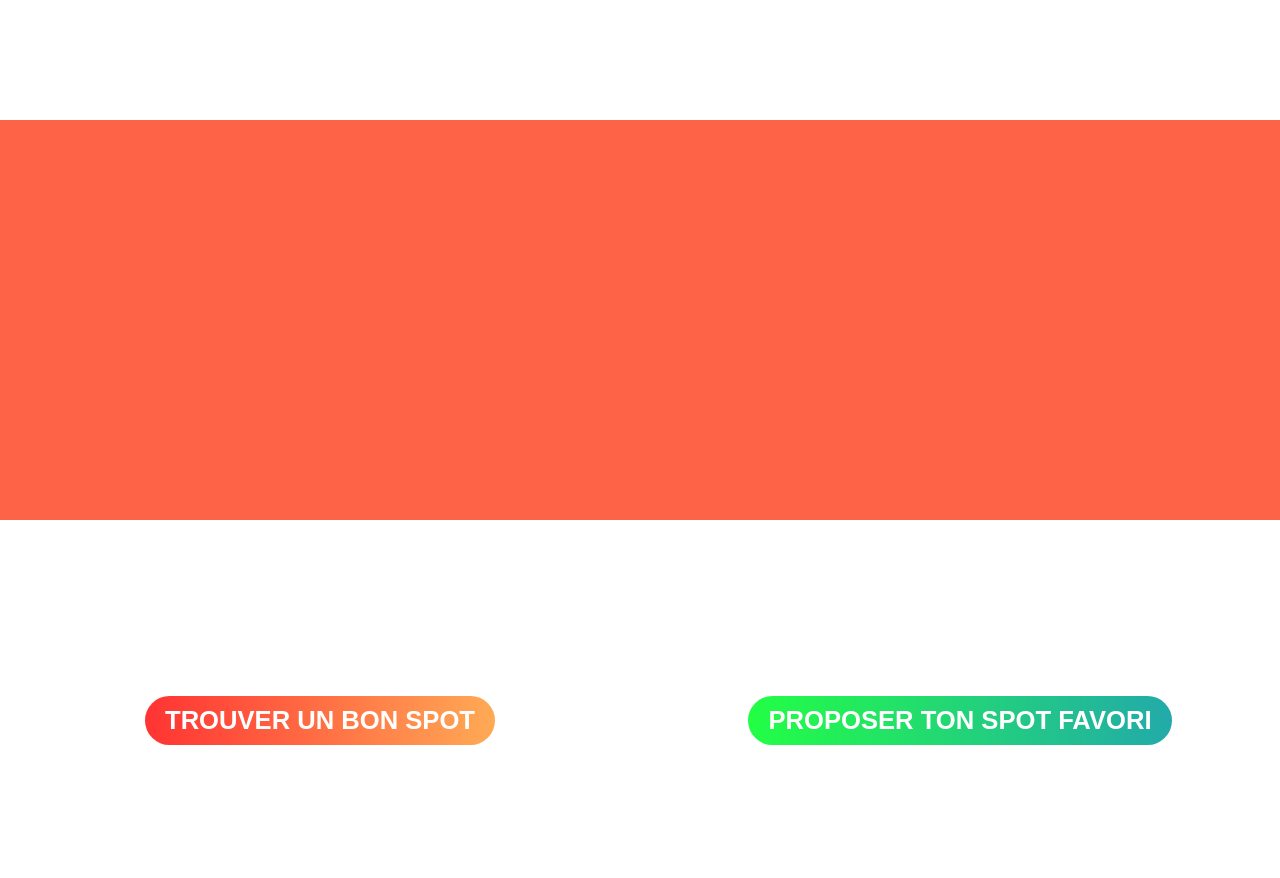
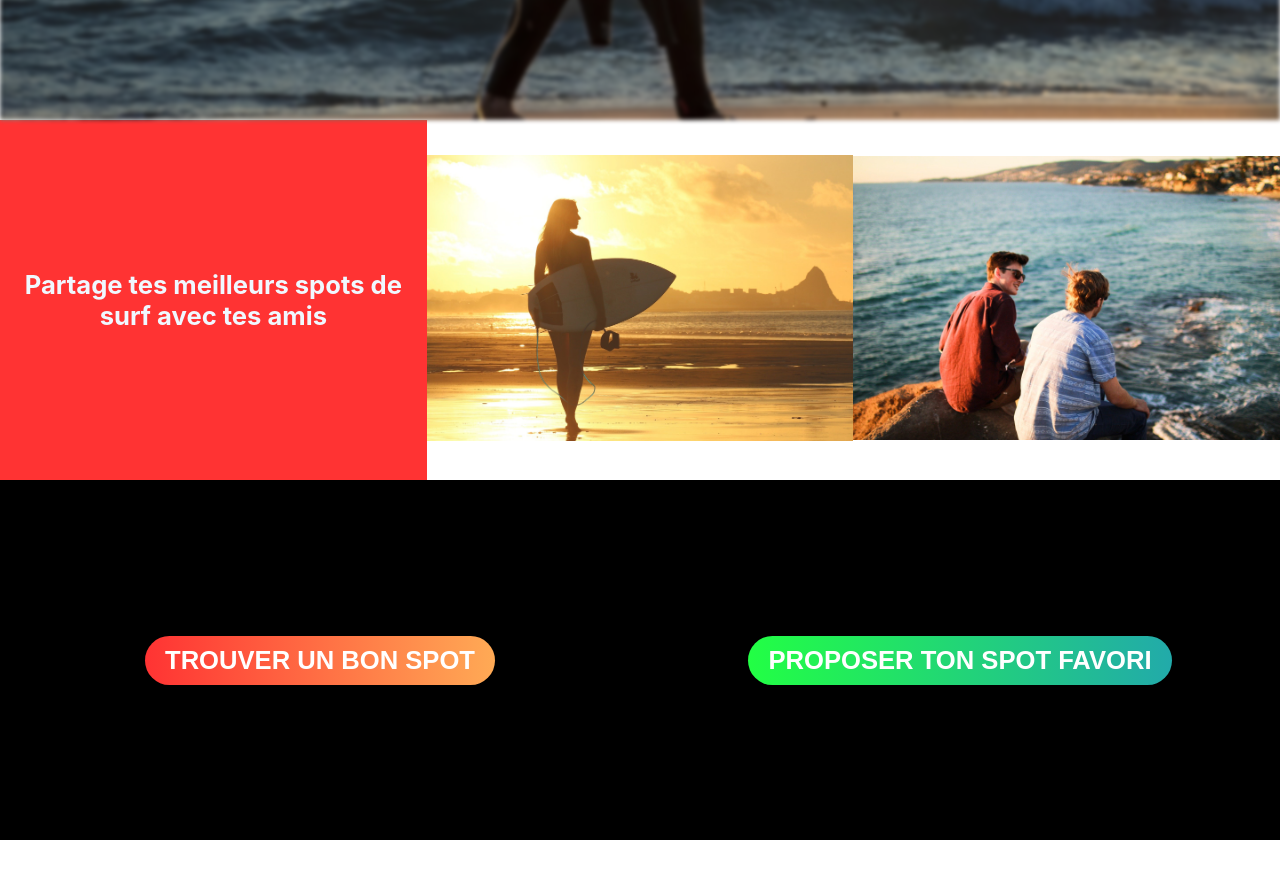
Before and after one commit to Anthony-Jhoiro/surfer-du-web-client, a React (Create React App) app: page / in a window 1280 px wide. Shown: the part 680-1558 px from the top of the page. After the commit the page ends 1520 px from the top, so only its background shows below. Built offline with nearby package versions, Linux system fonts and the light colour scheme.

Commit message:
add auth

```diff
--- a/src/components/header.js
+++ b/src/components/header.js
@@ -15,7 +15,7 @@ export default function Header(props){
                 <h1 className="ml">Surfer du Net</h1>
             </Grid>
             <Grid container justify="flex-end" alignItems="center">
-                <Link to="/" className="mr styledLinks white"> connexion </Link>
+                <Link to="/login" className="mr styledLinks white"> connexion </Link>
             </Grid>
         </nav>
     )
--- a/src/pages/welcome.js
+++ b/src/pages/welcome.js
@@ -9,6 +9,10 @@ import "../styles/pages/welcome.css"
 // composants
 import Header from "../components/header"
 
+// images
+import friend from "../images/attract-beach.jpg"
+import surf from "../images/attract-surf.jpg"
+
 export default function Welcome(props){
     return (
         <>
@@ -17,18 +21,20 @@ export default function Welcome(props){
                 <h1 className="white title">Alors, ça farte ?</h1>
             </Grid>
             <Grid container justify="center" alignItems="center" className="viewSSHeader">
-                <Grid container justify="flex-start" alignItems="center" className="midView present">
-                    <Grid item xs={4}>
-
+                <Grid container justify="flex-start" alignItems="center" className="midView">
+                    <Grid item xs={4} className="present">
+                        <Grid container justify="center" alignItems="center" className="present">
+                            <h1 className="white big-resp">Partage tes meilleurs spots de surf avec tes amis</h1>
+                        </Grid>
                     </Grid>
                     <Grid item xs={4}>
-
+                        <img src={friend} alt="surf with friends" className="imgVert"/>
                     </Grid>
                     <Grid item xs={4}>
-
+                        <img src={surf} alt="surf alone" className="imgVert"/>
                     </Grid>
                 </Grid>
-                <Grid container justify="center" alignItems="center" className="midView">
+                <Grid container justify="center" alignItems="center" className="midView bg-black">
                     <Grid item xs={6}>
                         <button className="beachButton bbred">Trouver un bon spot</button>
                     </Grid>
--- a/src/styles/pages/welcome.css
+++ b/src/styles/pages/welcome.css
@@ -1,4 +1,4 @@
-/* body::before {
+body::before {
     content: "";
     background-image: url("../../images/welcome-bg.jpg");
     background-size: cover;
@@ -8,7 +8,11 @@
     position: absolute;
     top: 0;
     left: 0;
-} */
+}
+
+html {
+    overflow-x: hidden;
+}
 
 .view {
     width: 100vw;
@@ -22,7 +26,7 @@
 
 .midView {
     width: 100vw;
-    height: 50vh;
+    height: 50%;
 }
 
 .white {
@@ -58,5 +62,19 @@
 }
 
 .present {
-    background-color: tomato;
+    background-color: #FF3333;
+    height: 100%;
 }
+
+.big-resp {
+    font-size: 2vw;
+}
+
+.imgVert {
+    width: 100%;
+    height: 100%;
+}
+
+.bg-black {
+    background-color: black;
+}
```
Also changed, not shown: src/controllers/authenticationController.js (added, +29 -0 lines), src/pages/connexion.js (added, +9 -0 lines), src/pages/spots.js (added, +9 -0 lines), src/images/attract-beach.jpg (added), src/images/attract-surf.jpg (added).
